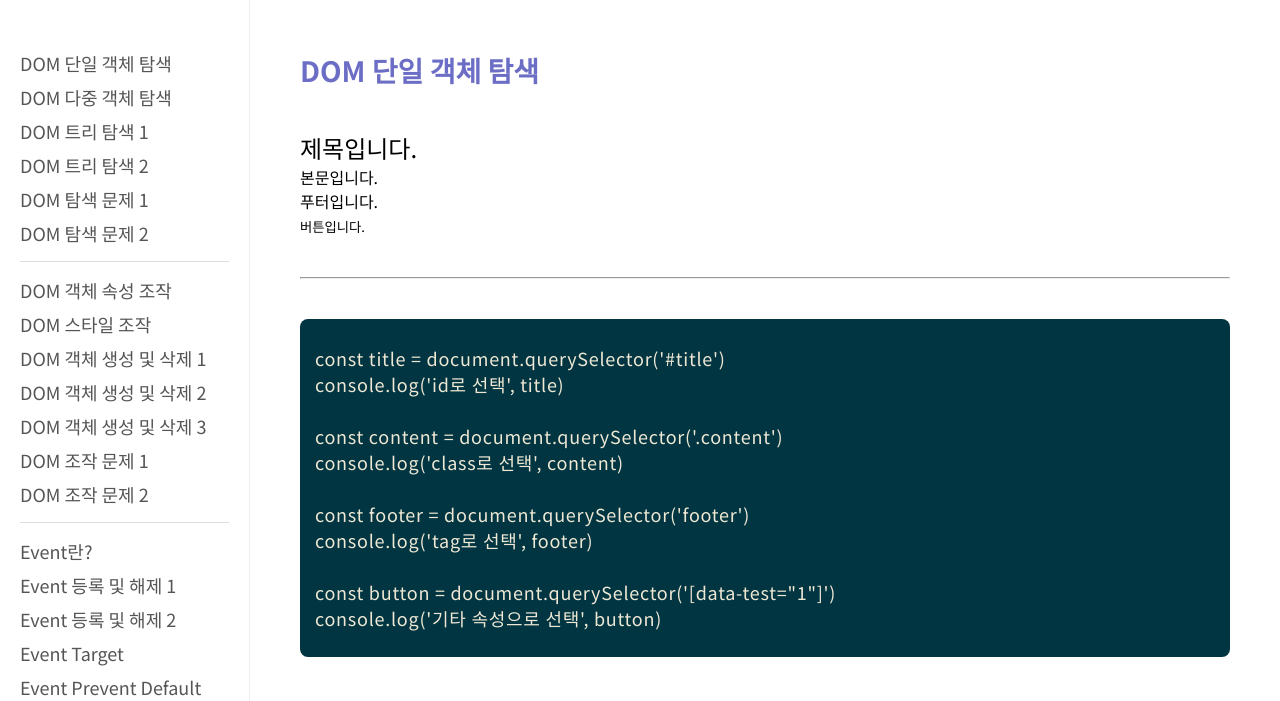
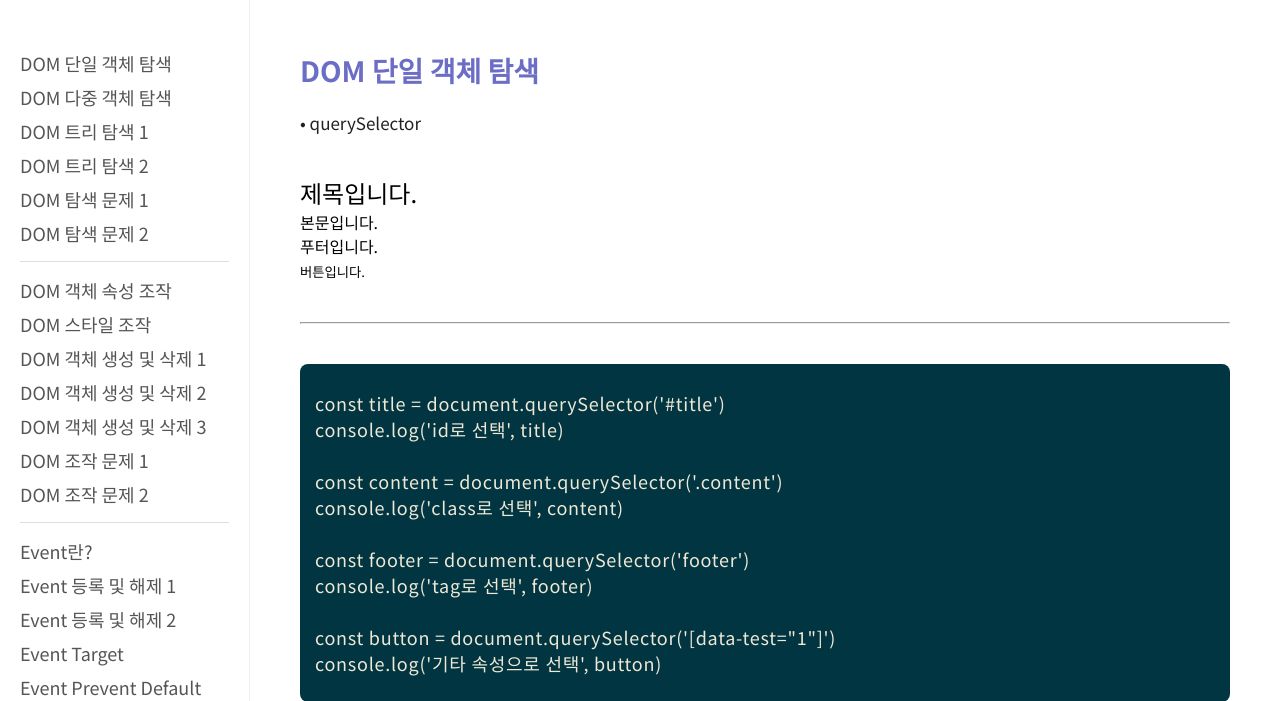
Before and after one commit to choibumsu/piro14-vanilla-js, a Django app: page /practice/ in a window 1280 px wide. Shown: the top 701 px of the page. Run offline with Django 3.2, Linux system fonts and the light colour scheme.

Commit message:
add section description

```diff
--- a/practice/templates/practice/home.html
+++ b/practice/templates/practice/home.html
@@ -14,6 +14,7 @@
     <main>
       <section id="section-1">
         <div class="section-title">DOM 단일 객체 탐색</div>
+        <div class="section-description">• querySelector</div>
         <h1 id="title">제목입니다.</h1>
         <p class="content">본문입니다.</p>
         <footer>푸터입니다.</footer>
@@ -37,6 +38,8 @@
       </section>
       <section id="section-2">
         <div class="section-title">DOM 다중 객체 탐색</div>
+        <div class="section-description">• querySelectorAll</div>
+
         <ul>
           <li>1번 아이템</li>
           <li>2번 아이템</li>
@@ -56,6 +59,7 @@
       </section>
       <section id="section-3">
         <div class="section-title">DOM 트리 탐색 1</div>
+        <div class="section-description">• firstElementChild, lastElementChild, children, parentNode</div>
 
         <div>
           <div>부모</div>
@@ -92,6 +96,7 @@
       </section>
       <section id="section-4">
         <div class="section-title">DOM 트리 탐색 2</div>
+        <div class="section-description">• nextElementSibling, previousElementSlibing, closest</div>
 
         <div>
           <div class="parent grandfather">‣ 우리집 할아버지
@@ -126,6 +131,7 @@
       </section>
       <section id="section-5">
         <div class="section-title">DOM 탐색 문제 1</div>
+
         <div>
           <label for="input-1">type="checkbox"</label>
           <input type="checkbox" id="input-1"/>
@@ -150,6 +156,7 @@
       </section>
       <section id="section-6">
         <div class="section-title">DOM 탐색 문제 2</div>
+
         <div>
           <div class="city">‣ 관악구
             <div class="market">‣ 포도몰</div>
@@ -181,6 +188,8 @@
 
       <section id="section-7">
         <div class="section-title">DOM 객체 속성 조작</div>
+        <div class="section-description">• textContent, element attribute</div>
+
         <div class="target">안녕하세요. 자바스크립트를 공부해봐요!</div>
         <br/>
         <input type="text" value="입력을 해보세요!">
@@ -204,6 +213,8 @@
       </section>
       <section id="section-8">
         <div class="section-title">DOM 스타일 조작</div>
+        <div class="section-description">• style, classList</div>
+
         <div class="target" style="color: blue;">안녕하세요. 저는 파란색이예요.</div>
         <br/>
         <button class="small green">작은 초록색 버튼이예요</button>
@@ -231,6 +242,8 @@
       </section>
       <section id="section-9">
         <div class="section-title">DOM 객체 생성 및 삭제 1</div>
+        <div class="section-description">• createElement, appendChild</div>
+
         <div class="target">여기에 DOM을 만들거예요.</div>
 
         <hr/>
@@ -251,6 +264,8 @@
       </section>
       <section id="section-10">
         <div class="section-title">DOM 객체 생성 및 삭제 2</div>
+        <div class="section-description">• innerHTML, XSS</div>
+
         <div class="target">여기에 DOM을 만들거예요.</div>
 
         <hr/>
@@ -276,6 +291,8 @@ target10.innerHTML = `
       </section>
       <section id="section-11">
         <div class="section-title">DOM 객체 생성 및 삭제 3</div>
+        <div class="section-description">• DOMParser</div>
+
         <div class="target">여기에 DOM을 만들거예요.</div>
 
         <hr/>
@@ -296,6 +313,7 @@ target11.appendChild(newDiv)
       </section>
       <section id="section-12">
         <div class="section-title">DOM 조작 문제 1</div>
+
         <button>버튼</button>
 
         <hr/>
@@ -311,6 +329,7 @@ target11.appendChild(newDiv)
       </section>
       <section id="section-13">
         <div class="section-title">DOM 조작 문제 2</div>
+
         <div class="container">
           <button>
             <span>버튼 - </span>
@@ -331,6 +350,7 @@ target11.appendChild(newDiv)
       </section>
       <section id="section-14">
         <div class="section-title">Event란?</div>
+
         <div class="btn-container">
           <button class="up-btn">맨 위로</button>
           <button class="toggle-btn">모드 변경</button>
@@ -403,6 +423,8 @@ target11.appendChild(newDiv)
       </section>
       <section id="section-15">
         <div class="section-title">Event 등록 및 해제 1</div>
+        <div class="section-description">• onEvent</div>
+
         <button>이 버튼에 이벤트를 걸어볼게요</button>
 
         <hr/>
@@ -429,6 +451,8 @@ button15.onclick = () => {}
       </section>
       <section id="section-16">
         <div class="section-title">Event 등록 및 해제 2</div>
+        <div class="section-description">• addEventListener, removeEventListener</div>
+
         <button>이 버튼에 이벤트를 걸어볼게요</button>
 
         <hr/>
@@ -458,6 +482,8 @@ button16.removeEventListener('click', event2)
       </section>
       <section id="section-17">
         <div class="section-title">Event Target</div>
+        <div class="section-description">• event.target</div>
+
         <input type="text" value="" />
         <div class="text">여기에 나오게 할 거예요 ↓</div>
         <div class="target"></div>
@@ -478,6 +504,7 @@ input17.addEventListener('input', (e) => {
       </section>
       <section id="section-18">
         <div class="section-title">Event Prevent Default</div>
+        <div class="section-description">• preventDefault</div>
 
         <a href="https://github.com/choibumsu" target="_blank">깃허브</a>
 
--- a/static/css/practice.css
+++ b/static/css/practice.css
@@ -46,6 +46,13 @@ hr {
 	font-size: 28px;
 	font-weight: 700;
 	color: #6c6ec6;
+	margin-bottom: 20px;
+}
+
+.section-description {
+	font-size: 17px;
+	font-weight: 500;
+	color: #222;
 	margin-bottom: 40px;
 }
 
@@ -175,6 +182,10 @@ hr {
 	color: pink;
 }
 
+#section-14.dark .section-description {
+	color: #ddd;
+}
+
 #section-14.dark button {
 	background-color: lightgray;
 	color: #222;
```
